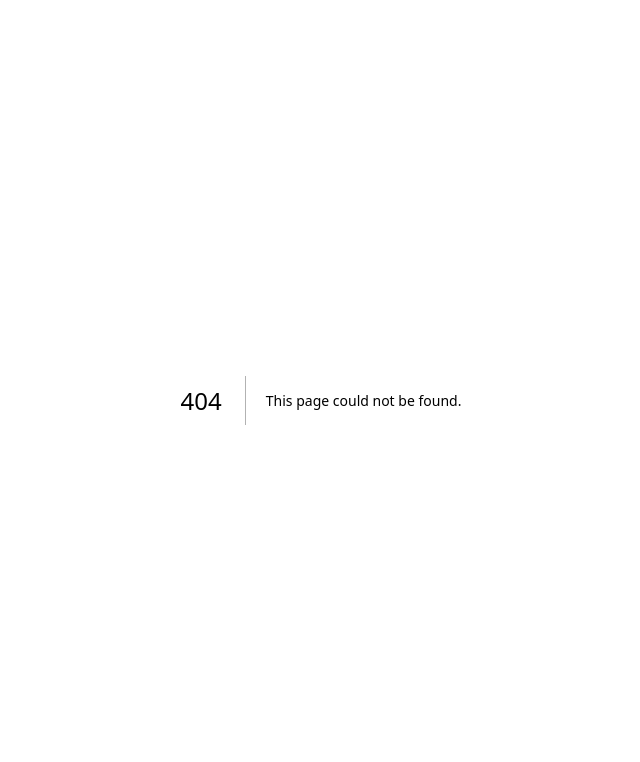
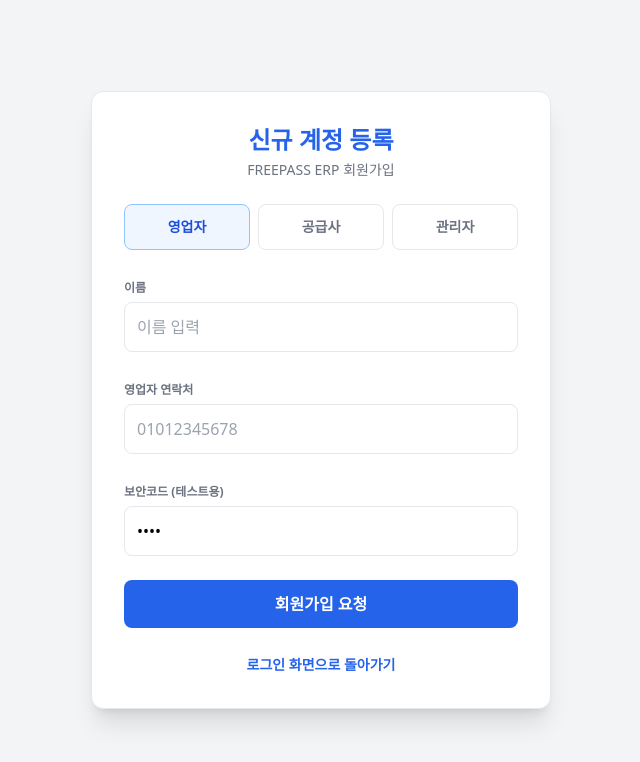
Before and after one commit to freepass-creator/freeepasserp2, a Next.js app: page /signup in a window 1280 px wide. Before the commit this address had no page. Shown: the top 762 px of the page, without its empty margins (319-959 px from the left). Built offline with nearby package versions, Linux system fonts and the light colour scheme; no server answers.

Commit message:
Create page.js

```diff
--- /dev/null
+++ b/src/app/signup/page.js
@@ -0,0 +1,167 @@
+"use client";
+
+import { useState } from "react";
+import { useRouter } from "next/navigation";
+import { loginAnon } from "../../lib/firebase";
+import { useToast } from "../../components/Toast";
+
+export default function SignupPage() {
+  const router = useRouter();
+  const { showMessage } = useToast();
+
+  const [role, setRole] = useState("sales");
+  const [name, setName] = useState("");
+  const [phone, setPhone] = useState("");
+  const [bizId, setBizId] = useState("");
+  const [pw, setPw] = useState("1111");
+  const [loading, setLoading] = useState(false);
+
+  async function handleSignup() {
+    if (loading) return;
+
+    if (!name.trim()) return showMessage("이름을 입력하세요.");
+    if (role === "sales" && !phone.trim())
+      return showMessage("연락처를 입력하세요.");
+    if (role !== "sales" && !bizId.trim())
+      return showMessage("사업자번호를 입력하세요.");
+    if (pw !== "1111")
+      return showMessage("보안코드는 1111로 테스트 중입니다.");
+
+    try {
+      setLoading(true);
+
+      // Firebase 연결 확인 (익명 로그인)
+      await loginAnon();
+
+      showMessage("회원가입 요청 완료 (현재는 저장 로직 없음)");
+
+      // 로그인 페이지로 이동
+      setTimeout(() => {
+        router.push("/gate");
+      }, 1000);
+    } catch (e) {
+      console.error("Signup Firebase error:", e);
+      showMessage("Firebase 접속 실패 (설정 확인)");
+    } finally {
+      setLoading(false);
+    }
+  }
+
+  return (
+    <div className="h-screen flex items-center justify-center bg-gray-100">
+      <div className="bg-white shadow-xl border border-gray-200 p-8 rounded-xl w-[460px] space-y-6">
+        <div className="text-center space-y-1">
+          <h1 className="text-2xl font-black text-blue-600">
+            신규 계정 등록
+          </h1>
+          <p className="text-gray-500 text-sm">
+            FREEPASS ERP 회원가입
+          </p>
+        </div>
+
+        {/* 역할 선택 */}
+        <div className="grid grid-cols-3 gap-2">
+          {[
+            { key: "sales", label: "영업자" },
+            { key: "supplier", label: "공급사" },
+            { key: "admin", label: "관리자" }
+          ].map((r) => {
+            const active = role === r.key;
+            return (
+              <button
+                key={r.key}
+                onClick={() => setRole(r.key)}
+                className={[
+                  "py-3 rounded-lg border text-sm font-bold transition",
+                  active
+                    ? "bg-blue-50 border-blue-300 text-blue-700"
+                    : "bg-white border-gray-200 text-gray-500 hover:text-gray-800"
+                ].join(" ")}
+              >
+                {r.label}
+              </button>
+            );
+          })}
+        </div>
+
+        {/* 이름 */}
+        <div className="space-y-1">
+          <label className="text-xs text-gray-500 font-semibold">
+            이름
+          </label>
+          <input
+            value={name}
+            onChange={(e) => setName(e.target.value)}
+            placeholder="이름 입력"
+            className="w-full p-3 border rounded-lg focus:outline-none focus:ring-2 focus:ring-blue-500"
+          />
+        </div>
+
+        {/* 조건부 입력 */}
+        {role === "sales" ? (
+          <div className="space-y-1">
+            <label className="text-xs text-gray-500 font-semibold">
+              영업자 연락처
+            </label>
+            <input
+              value={phone}
+              onChange={(e) => setPhone(e.target.value)}
+              placeholder="01012345678"
+              className="w-full p-3 border rounded-lg focus:outline-none focus:ring-2 focus:ring-blue-500"
+            />
+          </div>
+        ) : (
+          <div className="space-y-1">
+            <label className="text-xs text-gray-500 font-semibold">
+              사업자번호
+            </label>
+            <input
+              value={bizId}
+              onChange={(e) => setBizId(e.target.value)}
+              placeholder="사업자번호 입력"
+              className="w-full p-3 border rounded-lg focus:outline-none focus:ring-2 focus:ring-blue-500"
+            />
+          </div>
+        )}
+
+        {/* 보안코드 */}
+        <div className="space-y-1">
+          <label className="text-xs text-gray-500 font-semibold">
+            보안코드 (테스트용)
+          </label>
+          <input
+            type="password"
+            value={pw}
+            onChange={(e) => setPw(e.target.value)}
+            placeholder="1111"
+            className="w-full p-3 border rounded-lg focus:outline-none focus:ring-2 focus:ring-blue-500"
+          />
+        </div>
+
+        {/* 가입 버튼 */}
+        <button
+          onClick={handleSignup}
+          disabled={loading}
+          className={[
+            "w-full py-3 rounded-lg font-semibold transition text-white",
+            loading
+              ? "bg-blue-400 cursor-not-allowed"
+              : "bg-blue-600 hover:bg-blue-700"
+          ].join(" ")}
+        >
+          {loading ? "처리 중..." : "회원가입 요청"}
+        </button>
+
+        {/* 로그인으로 돌아가기 */}
+        <div className="text-center">
+          <button
+            onClick={() => router.push("/gate")}
+            className="text-sm text-blue-600 hover:underline font-semibold"
+          >
+            로그인 화면으로 돌아가기
+          </button>
+        </div>
+      </div>
+    </div>
+  );
+}
```
